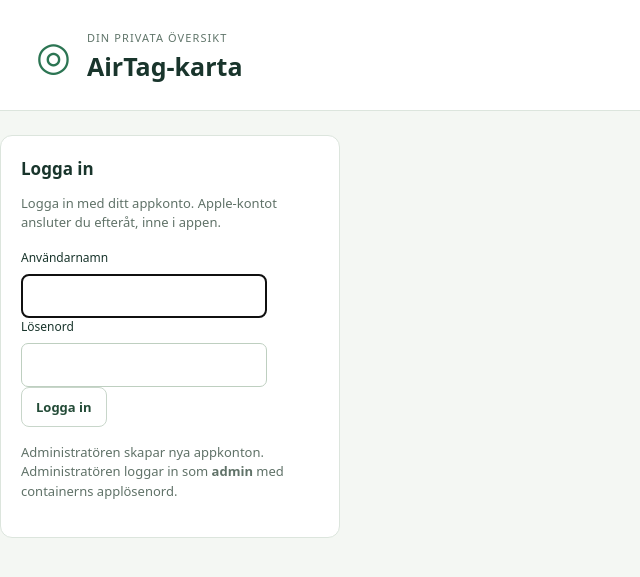
After one commit to BraXhn/airtag_unraid, a Python web app: template templates/login.html in a window 1280 px wide. The commit adds this page. Shown: the top 577 px of the page, without its empty margins (0-640 px from the left). Run offline with Jinja, Linux system fonts and the light colour scheme; the template is opened without the code that fills it, so the values that code supplies are empty.

Commit message:
Add form login and administrator account controls

```diff
--- /dev/null
+++ b/templates/login.html
@@ -0,0 +1,9 @@
+<!doctype html>
+<html lang="sv"><head><meta charset="utf-8"><meta name="viewport" content="width=device-width,initial-scale=1">
+<title>Logga in · AirTag-karta</title><link rel="stylesheet" href="/static/app.css"><script defer src="/static/login.js"></script></head>
+<body><header><span class="brand">◎</span><div><small>DIN PRIVATA ÖVERSIKT</small><h1>AirTag-karta</h1></div></header>
+<main class="login-layout"><section class="dialog"><h2>Logga in</h2><p>Logga in med ditt appkonto. Apple-kontot ansluter du efteråt, inne i appen.</p>
+<form id="login-form"><label for="username">Användarnamn</label><input id="username" name="username" autocomplete="username" maxlength="40" required autofocus>
+<label for="password">Lösenord</label><input id="password" name="password" type="password" autocomplete="current-password" maxlength="256" required>
+<button id="login-button">Logga in</button><p id="login-error" role="alert"></p></form>
+<p>Administratören skapar nya appkonton. Administratören loggar in som <b>admin</b> med containerns applösenord.</p></section></main></body></html>
```
Also changed, not shown: templates/index.html (+8 -2 lines).
